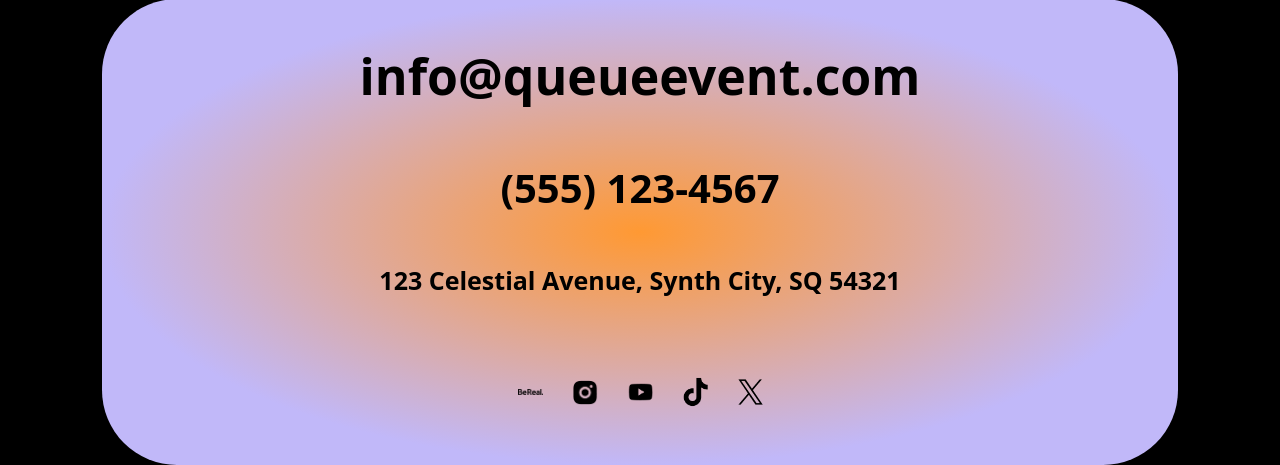
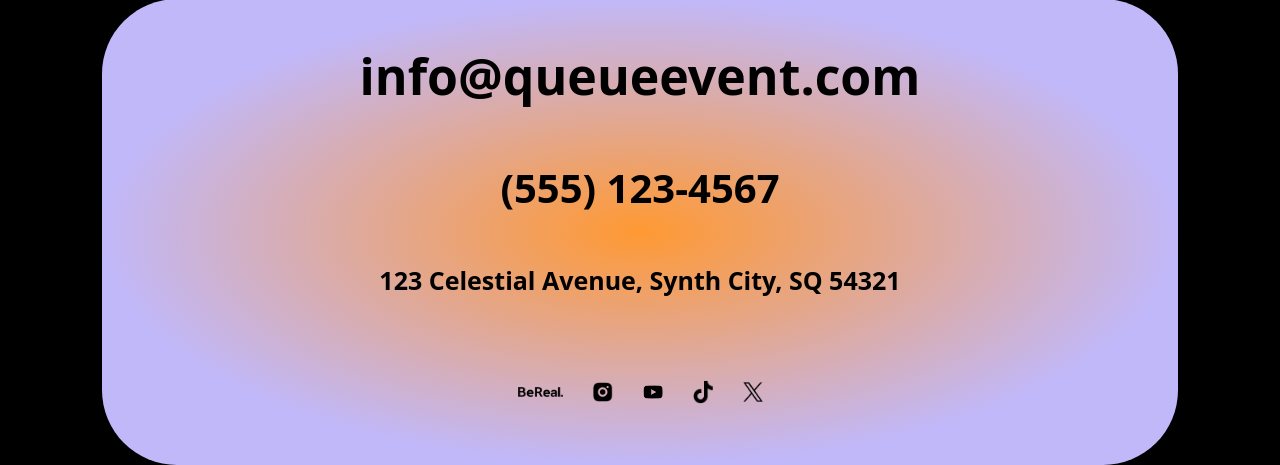
Before and after one commit to Nazaninmohammadii/queue, a PHP site: page / in a window 1280 px wide. Shown: the part 3039-3504 px from the top of the page. Run offline with PHP 8.4, Linux system fonts and the light colour scheme; some web fonts are replaced.

Commit message:
Addressed the issue with the Bereal social icon.

```diff
--- a/css/style.css
+++ b/css/style.css
@@ -283,6 +283,10 @@ figcaption .event {
 
 .social-media__icons img{
     width: 20px;
+}
+
+.bereal img{
+    width: 45px;
 }
 
 
@@ -609,9 +613,6 @@ h6 {font-size: 35px}
     font-size: 25px;
     font-weight: unset;
 }
-.social-media__icons img{
-    width: 25px;
-}
 
 
 /* TICKETS & MERCH */
```
